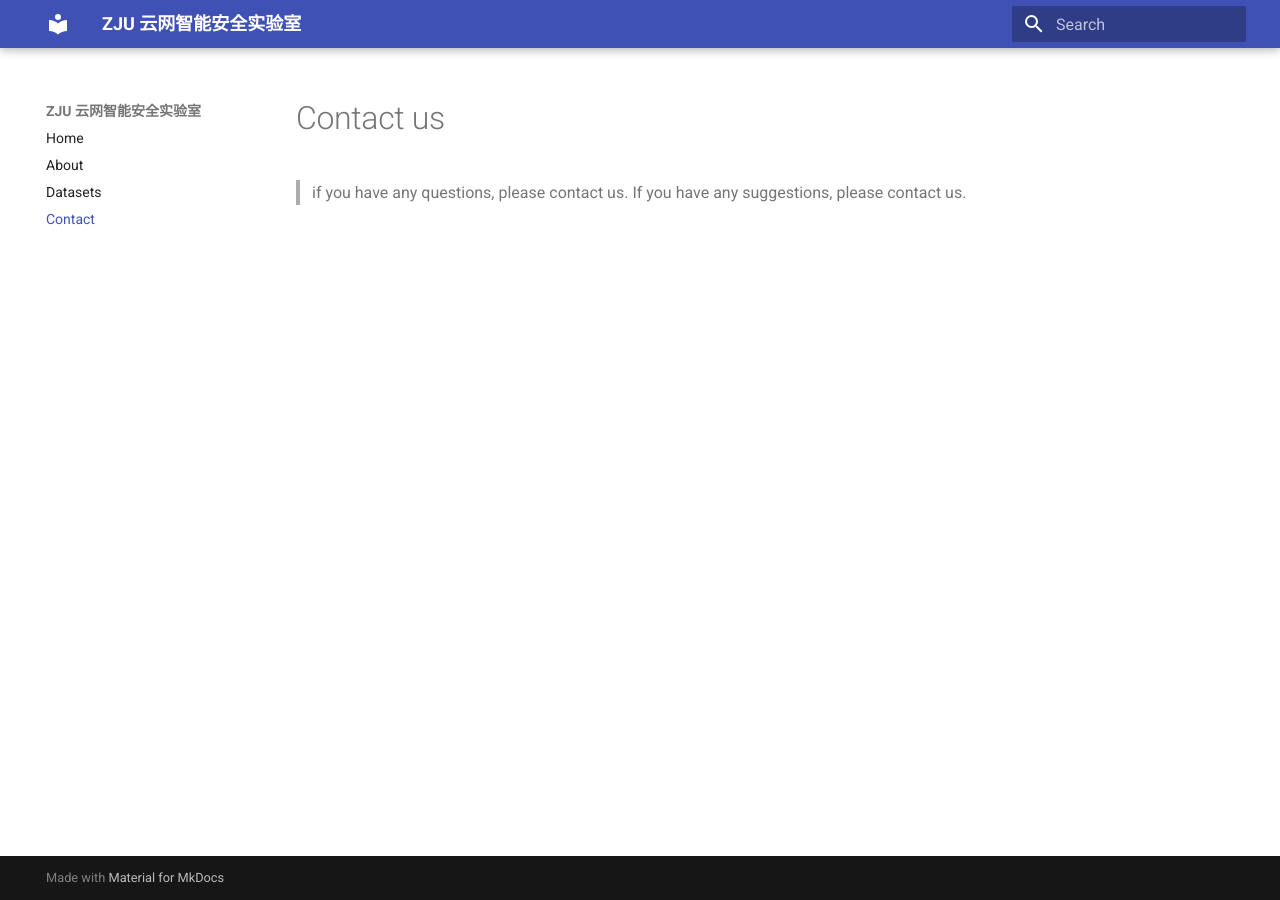
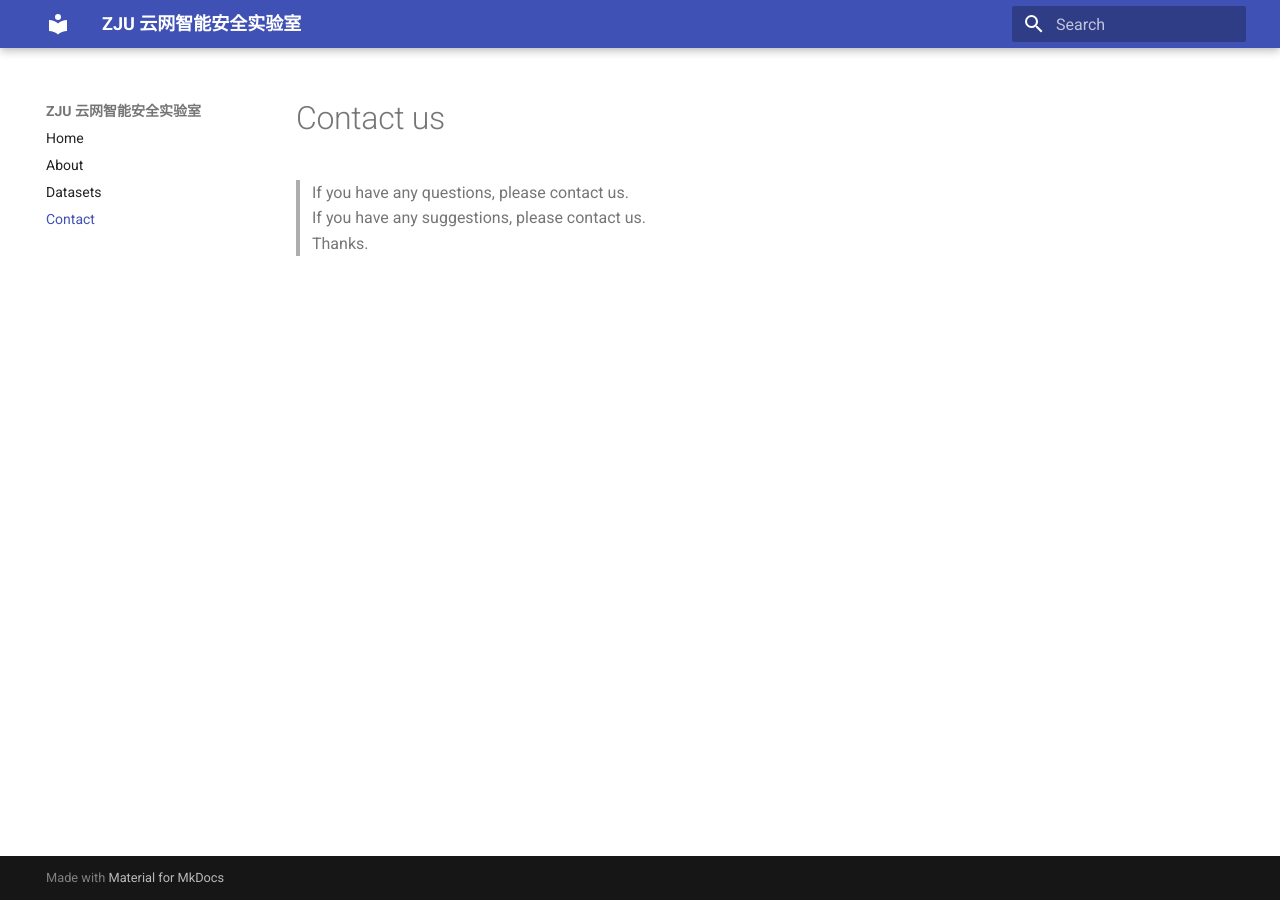
Before and after one commit to ICS-Datasets/website_datasets, an MkDocs documentation site: the page built from docs/contact.md, in a window 1280 px wide. Built offline with MkDocs 1.6.1 and Material for MkDocs 9.7.7, drawn with Linux system fonts in a browser that asks for light colours.

Commit message:
A new commit

```diff
--- a/docs/contact.md
+++ b/docs/contact.md
@@ -1,3 +1,4 @@
 # Contact us
-> if you have any questions, please contact us.
+> If you have any questions, please contact us.
 > If you have any suggestions, please contact us.
+> Thanks.
```
Also changed, not shown: site/contact/index.html, site/search/search_index.json.
